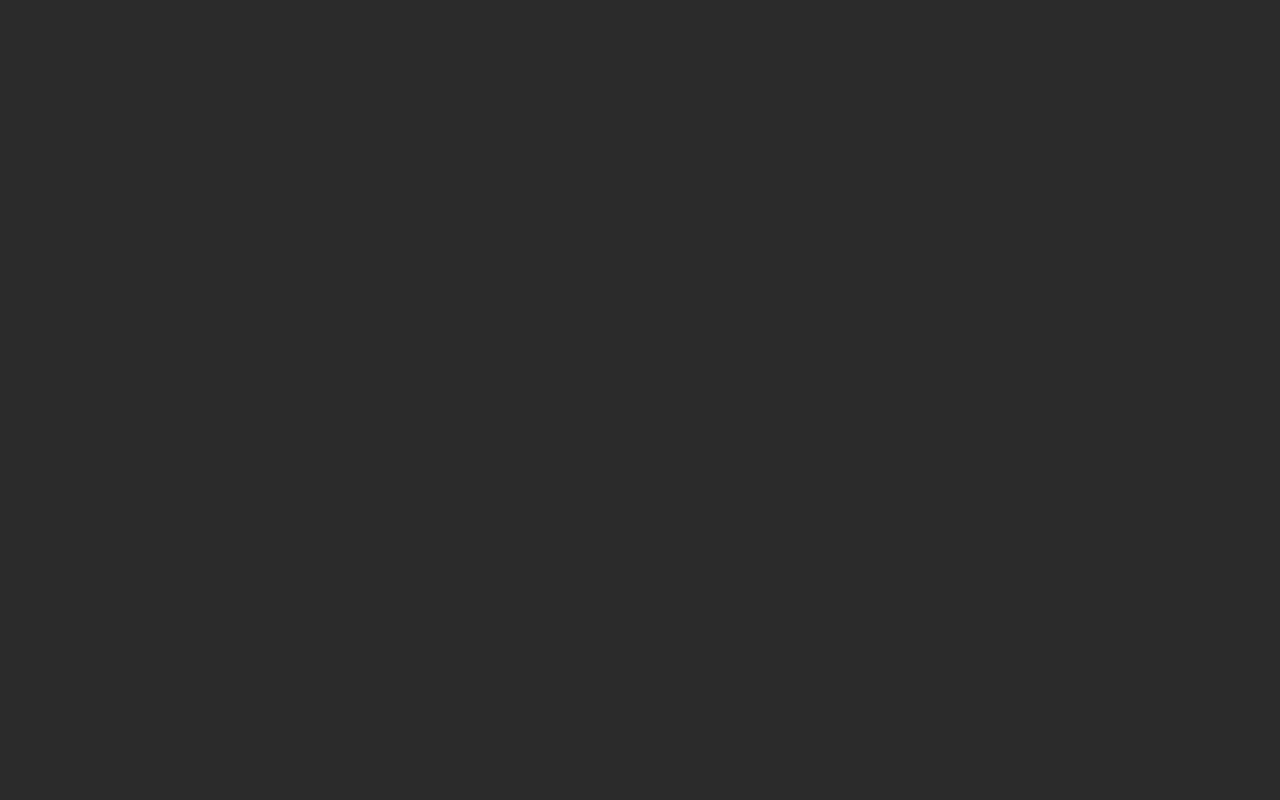
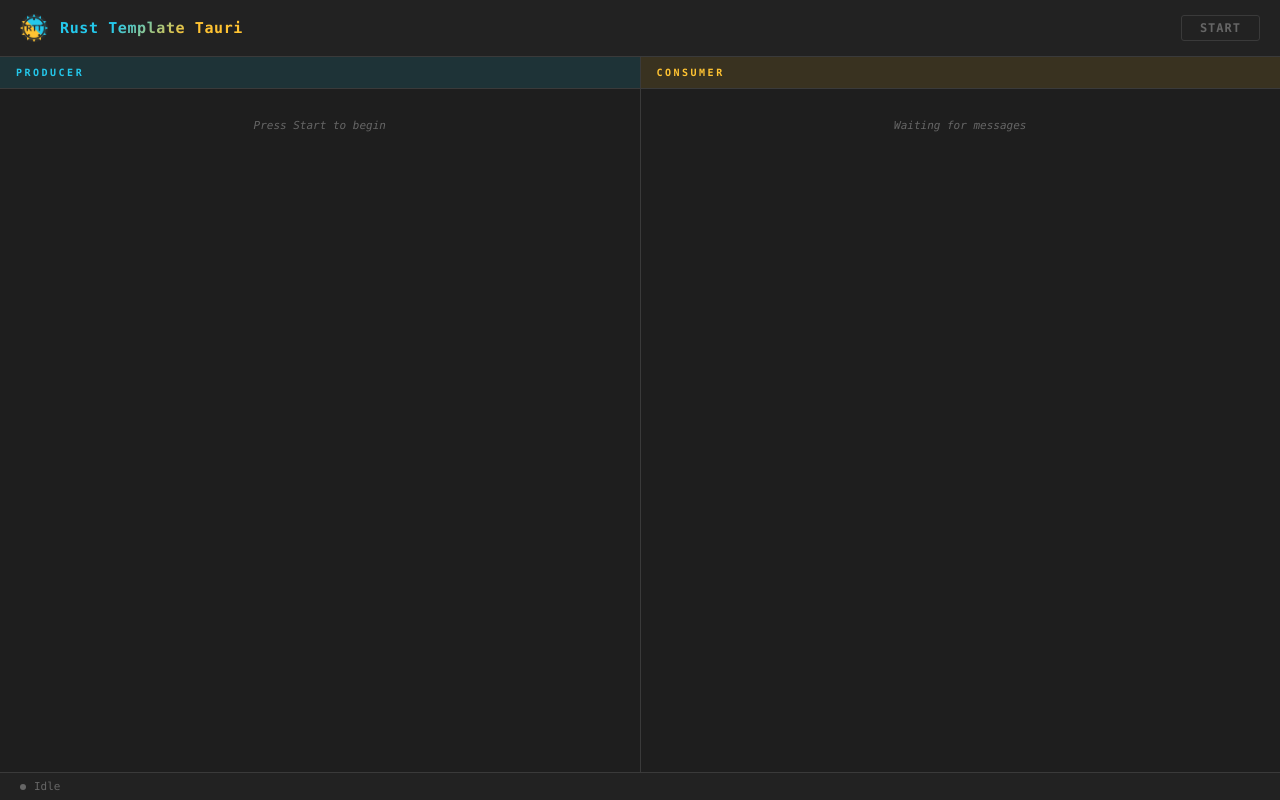
Before and after one commit to z80020100/rust-template, a website built with Vite: page frontend/index.html in a window 1280 px wide. Built offline with nearby package versions, Linux system fonts and the light colour scheme.

Commit message:
Migrate frontend HTML to Vite project

```diff
--- a/frontend/index.html
+++ b/frontend/index.html
@@ -2,10 +2,39 @@
 <html lang="en">
   <head>
     <meta charset="UTF-8" />
-    <title>frontend</title>
+    <link rel="icon" type="image/png" href="/logo.png" />
+    <title>Rust Template Tauri</title>
   </head>
   <body>
-    <div id="app"></div>
+    <header>
+      <div class="brand">
+        <img src="/logo.png" alt="" />
+        <h1>Rust Template Tauri</h1>
+      </div>
+      <button id="toggle">Start</button>
+    </header>
+
+    <main>
+      <section class="panel producer">
+        <div class="panel-header">Producer</div>
+        <div class="log" id="producer-log">
+          <div class="empty-hint">Press Start to begin</div>
+        </div>
+      </section>
+      <section class="panel consumer">
+        <div class="panel-header">Consumer</div>
+        <div class="log" id="consumer-log">
+          <div class="empty-hint">Waiting for messages</div>
+        </div>
+      </section>
+    </main>
+
+    <footer>
+      <span class="dot" id="dot"></span>
+      <span id="status">Idle</span>
+      <span class="count" id="count"></span>
+    </footer>
+
     <script type="module" src="/src/main.ts"></script>
   </body>
 </html>
```
